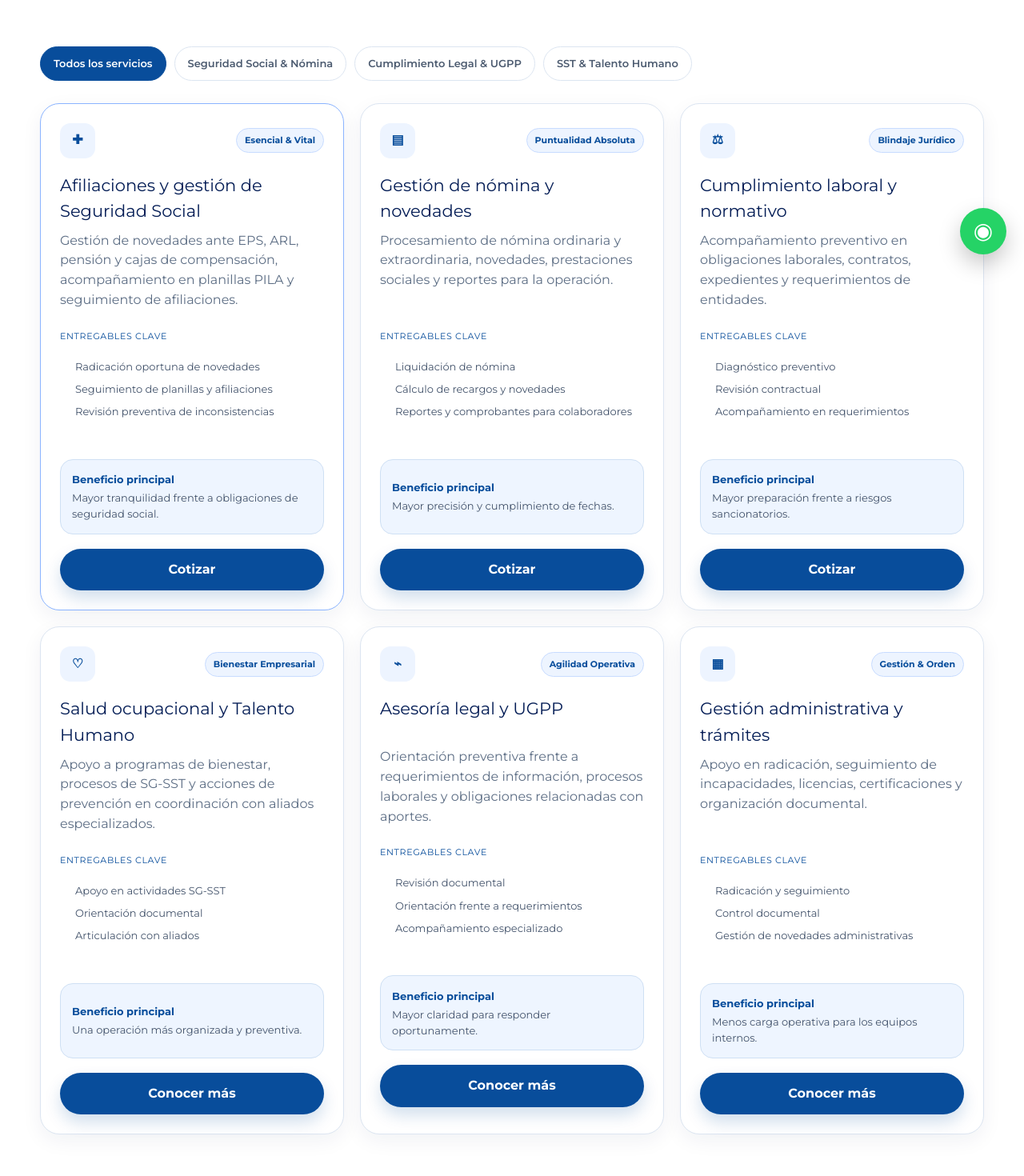
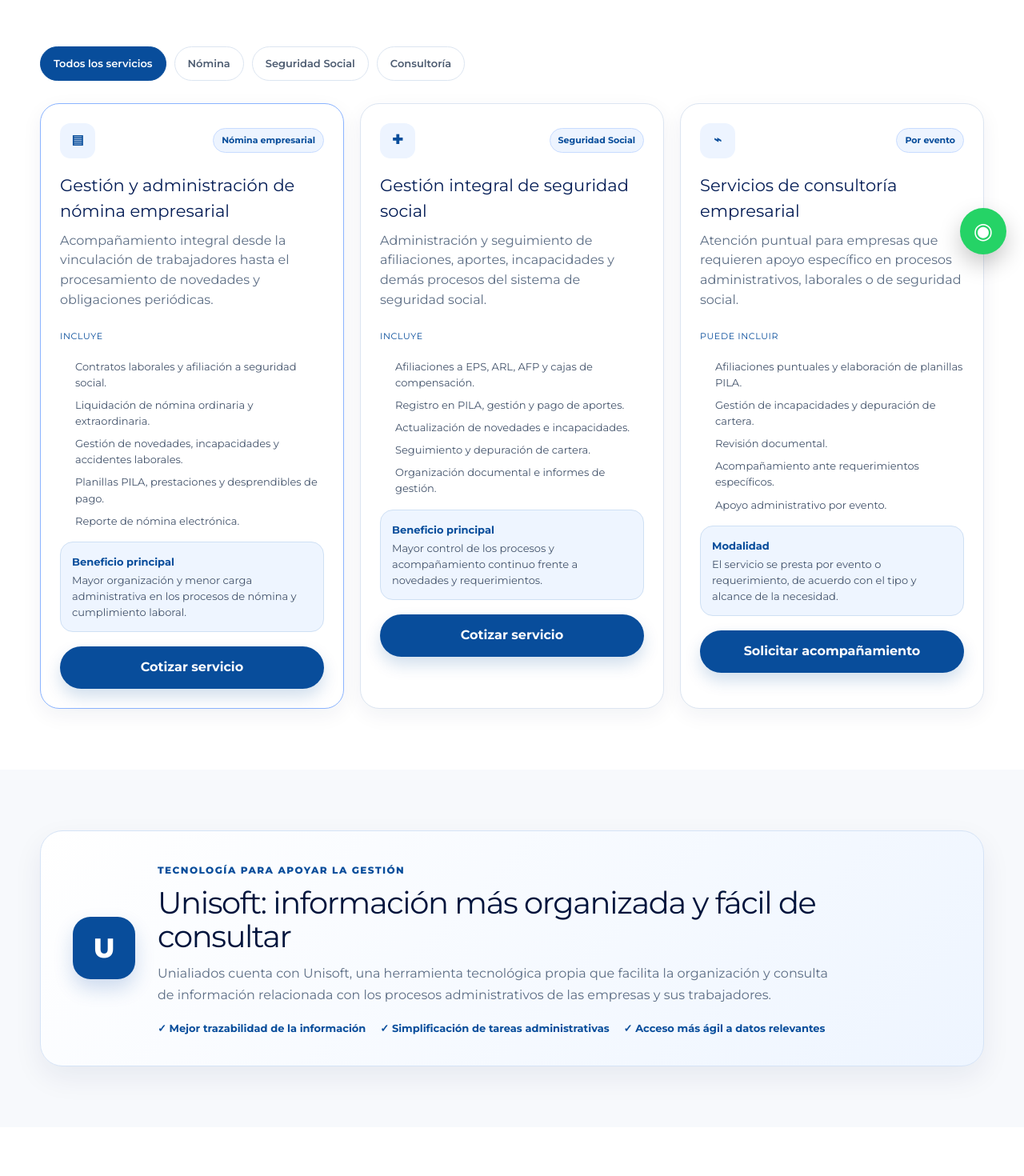
Before and after one commit to saramendoza5ig/unialiados-web, a Next.js app: page /servicios in a window 1280 px wide. Shown: the part 460-1930 px from the top of the page at 80% size. Built offline with nearby package versions, Linux system fonts and the light colour scheme.

Commit message:
cambios word

```diff
--- a/src/app/globals.css
+++ b/src/app/globals.css
@@ -190,3 +190,11 @@ button,input,select,textarea{font:inherit}
 @media(max-width:1020px){.contact-grid-polished{grid-template-columns:1fr}.contact-list-polished{grid-template-columns:1fr 1fr}.analysis-final-cta{max-width:none}}
 @media(max-width:640px){.contact-list-polished{grid-template-columns:1fr}.contact-intro-card h2{font-size:26px}.contact-form-panel>.grid-2,.contact-form-panel>.field,.contact-form-actions{margin-left:20px;margin-right:20px}.contact-form-head{padding:24px 20px 18px}}
 .footer-address{display:block;color:#c9d8ea;margin:8px 0;font-size:14px}
+
+/* Unisoft technology block */
+.unisoft-panel{display:grid;grid-template-columns:auto 1fr;gap:28px;align-items:center;background:linear-gradient(135deg,#fff,#eef5ff);border:1px solid #d5e3f6;border-radius:28px;padding:36px 40px;box-shadow:0 14px 36px rgba(3,28,85,.07)}
+.unisoft-icon{width:78px;height:78px;border-radius:22px;display:grid;place-items:center;background:var(--blue);color:#fff;font-size:34px;font-weight:800;box-shadow:0 12px 24px rgba(22,82,170,.2)}
+.unisoft-panel h2{margin:8px 0 12px;color:var(--navy-dark);font-size:clamp(28px,3vw,40px);line-height:1.08}
+.unisoft-panel p{margin:0;color:#5c6d84;line-height:1.7;max-width:850px}
+.unisoft-points{display:flex;flex-wrap:wrap;gap:10px 18px;margin-top:18px;color:var(--blue);font-weight:700;font-size:13px}
+@media(max-width:640px){.unisoft-panel{grid-template-columns:1fr;padding:26px}.unisoft-icon{width:64px;height:64px;font-size:28px}}
--- a/src/app/page.js
+++ b/src/app/page.js
@@ -190,7 +190,7 @@ export default function Page() {
                   Tecnología aplicada
                 </h3>
                 <p>
-                  Utilizamos herramientas tecnológicas propias, como Unisoft, para organizar la información, mejorar la trazabilidad y optimizar los procesos.
+                  Unisoft facilita la organización y consulta de información, mejora la trazabilidad y simplifica tareas administrativas.
                 </p>
               </div>
               <div className="card">
@@ -282,7 +282,7 @@ export default function Page() {
                 ¿Necesitas apoyo en la gestión de tu empresa?
               </h2>
               <p>
-                Nuestro equipo puede ayudarte a organizar y acompañar tus procesos de nómina, seguridad social y gestión administrativa.
+                Nuestro equipo puede ayudarte con nómina, seguridad social y requerimientos administrativos específicos.
               </p>
             </div>
             <div className="actions">
--- a/src/app/servicios/page.js
+++ b/src/app/servicios/page.js
@@ -3,304 +3,150 @@ export default function Page() {
     <main>
       <section className="page-hero">
         <div className="container">
-          <span className="eyebrow">
-            Nuestros servicios
-          </span>
-          <h1>
-            Soluciones integrales para una gestión sin complicaciones.
-          </h1>
+          <span className="eyebrow">Nuestros servicios</span>
+          <h1>Gestión empresarial clara, organizada y acompañada.</h1>
           <p>
-            Acompañamiento empresarial en seguridad social, nómina, cumplimiento, gestión humana y procesos administrativos.
+            Apoyamos a las empresas en sus procesos de nómina, seguridad social y
+            requerimientos administrativos específicos.
           </p>
         </div>
       </section>
+
       <section className="section">
         <div className="container">
-          <div className="service-tabs">
-            <span className="active">
-              Todos los servicios
-            </span>
-            <span>
-              Seguridad Social & Nómina
-            </span>
-            <span>
-              Cumplimiento Legal & UGPP
-            </span>
-            <span>
-              SST & Talento Humano
-            </span>
+          <div className="service-tabs" aria-label="Categorías de servicios">
+            <span className="active">Todos los servicios</span>
+            <span>Nómina</span>
+            <span>Seguridad Social</span>
+            <span>Consultoría</span>
           </div>
+
           <div className="services-grid">
-            <div className="service-card featured">
+            <article className="service-card featured">
               <div className="service-top">
-                <div className="icon">
-                  ✚
-                </div>
-                <span className="tag">
-                  Esencial & Vital
+                <div className="icon">▤</div>
+                <span className="tag">Nómina empresarial</span>
+              </div>
+              <h3>Gestión y administración de nómina empresarial</h3>
+              <p>
+                Acompañamiento integral desde la vinculación de trabajadores hasta
+                el procesamiento de novedades y obligaciones periódicas.
+              </p>
+              <h4>Incluye</h4>
+              <ul>
+                <li>Contratos laborales y afiliación a seguridad social.</li>
+                <li>Liquidación de nómina ordinaria y extraordinaria.</li>
+                <li>Gestión de novedades, incapacidades y accidentes laborales.</li>
+                <li>Planillas PILA, prestaciones y desprendibles de pago.</li>
+                <li>Reporte de nómina electrónica.</li>
+              </ul>
+              <div className="benefit">
+                <strong>Beneficio principal</strong>
+                <span>
+                  Mayor organización y menor carga administrativa en los procesos de
+                  nómina y cumplimiento laboral.
                 </span>
               </div>
-              <h3>
-                Afiliaciones y gestión de Seguridad Social
-              </h3>
+              <a className="btn btn-primary" href="/cotizador">Cotizar servicio</a>
+            </article>
+
+            <article className="service-card">
+              <div className="service-top">
+                <div className="icon">✚</div>
+                <span className="tag">Seguridad Social</span>
+              </div>
+              <h3>Gestión integral de seguridad social</h3>
               <p>
-                Gestión de novedades ante EPS, ARL, pensión y cajas de compensación, acompañamiento en planillas PILA y seguimiento de afiliaciones.
+                Administración y seguimiento de afiliaciones, aportes, incapacidades
+                y demás procesos del sistema de seguridad social.
               </p>
-              <h4>
-                Entregables clave
-              </h4>
+              <h4>Incluye</h4>
               <ul>
-                <li>
-                  Radicación oportuna de novedades
-                </li>
-                <li>
-                  Seguimiento de planillas y afiliaciones
-                </li>
-                <li>
-                  Revisión preventiva de inconsistencias
-                </li>
+                <li>Afiliaciones a EPS, ARL, AFP y cajas de compensación.</li>
+                <li>Registro en PILA, gestión y pago de aportes.</li>
+                <li>Actualización de novedades e incapacidades.</li>
+                <li>Seguimiento y depuración de cartera.</li>
+                <li>Organización documental e informes de gestión.</li>
               </ul>
               <div className="benefit">
-                <strong>
-                  Beneficio principal
-                </strong>
+                <strong>Beneficio principal</strong>
                 <span>
-                  Mayor tranquilidad frente a obligaciones de seguridad social.
+                  Mayor control de los procesos y acompañamiento continuo frente a
+                  novedades y requerimientos.
                 </span>
               </div>
-              <a className="btn btn-primary" href="/cotizador">
-                Cotizar
-              </a>
-            </div>
-            <div className="service-card">
+              <a className="btn btn-primary" href="/cotizador">Cotizar servicio</a>
+            </article>
+
+            <article className="service-card">
               <div className="service-top">
-                <div className="icon">
-                  ▤
-                </div>
-                <span className="tag">
-                  Puntualidad Absoluta
+                <div className="icon">⌁</div>
+                <span className="tag">Por evento</span>
+              </div>
+              <h3>Servicios de consultoría empresarial</h3>
+              <p>
+                Atención puntual para empresas que requieren apoyo específico en
+                procesos administrativos, laborales o de seguridad social.
+              </p>
+              <h4>Puede incluir</h4>
+              <ul>
+                <li>Afiliaciones puntuales y elaboración de planillas PILA.</li>
+                <li>Gestión de incapacidades y depuración de cartera.</li>
+                <li>Revisión documental.</li>
+                <li>Acompañamiento ante requerimientos específicos.</li>
+                <li>Apoyo administrativo por evento.</li>
+              </ul>
+              <div className="benefit">
+                <strong>Modalidad</strong>
+                <span>
+                  El servicio se presta por evento o requerimiento, de acuerdo con el
+                  tipo y alcance de la necesidad.
                 </span>
               </div>
-              <h3>
-                Gestión de nómina y novedades
-              </h3>
+              <a className="btn btn-primary" href="/contacto">Solicitar acompañamiento</a>
+            </article>
+          </div>
+        </div>
+      </section>
+
+      <section className="section alt">
+        <div className="container">
+          <div className="unisoft-panel">
+            <div className="unisoft-icon" aria-hidden="true">U</div>
+            <div>
+              <span className="eyebrow">Tecnología para apoyar la gestión</span>
+              <h2>Unisoft: información más organizada y fácil de consultar</h2>
               <p>
-                Procesamiento de nómina ordinaria y extraordinaria, novedades, prestaciones sociales y reportes para la operación.
+                Unialiados cuenta con Unisoft, una herramienta tecnológica propia que
+                facilita la organización y consulta de información relacionada con
+                los procesos administrativos de las empresas y sus trabajadores.
               </p>
-              <h4>
-                Entregables clave
-              </h4>
-              <ul>
-                <li>
-                  Liquidación de nómina
-                </li>
-                <li>
-                  Cálculo de recargos y novedades
-                </li>
-                <li>
-                  Reportes y comprobantes para colaboradores
-                </li>
-              </ul>
-              <div className="benefit">
-                <strong>
-                  Beneficio principal
-                </strong>
-                <span>
-                  Mayor precisión y cumplimiento de fechas.
-                </span>
+              <div className="unisoft-points">
+                <span>✓ Mejor trazabilidad de la información</span>
+                <span>✓ Simplificación de tareas administrativas</span>
+                <span>✓ Acceso más ágil a datos relevantes</span>
               </div>
-              <a className="btn btn-primary" href="/cotizador">
-                Cotizar
-              </a>
-            </div>
-            <div className="service-card">
-              <div className="service-top">
-                <div className="icon">
-                  ⚖
-                </div>
-                <span className="tag">
-                  Blindaje Jurídico
-                </span>
-              </div>
-              <h3>
-                Cumplimiento laboral y normativo
-              </h3>
-              <p>
-                Acompañamiento preventivo en obligaciones laborales, contratos, expedientes y requerimientos de entidades.
-              </p>
-              <h4>
-                Entregables clave
-              </h4>
-              <ul>
-                <li>
-                  Diagnóstico preventivo
-                </li>
-                <li>
-                  Revisión contractual
-                </li>
-                <li>
-                  Acompañamiento en requerimientos
-                </li>
-              </ul>
-              <div className="benefit">
-                <strong>
-                  Beneficio principal
-                </strong>
-                <span>
-                  Mayor preparación frente a riesgos sancionatorios.
-                </span>
-              </div>
-              <a className="btn btn-primary" href="/cotizador">
-                Cotizar
-              </a>
-            </div>
-            <div className="service-card">
-              <div className="service-top">
-                <div className="icon">
-                  ♡
-                </div>
-                <span className="tag">
-                  Bienestar Empresarial
-                </span>
-              </div>
-              <h3>
-                Salud ocupacional y Talento Humano
-              </h3>
-              <p>
-                Apoyo a programas de bienestar, procesos de SG-SST y acciones de prevención en coordinación con aliados especializados.
-              </p>
-              <h4>
-                Entregables clave
-              </h4>
-              <ul>
-                <li>
-                  Apoyo en actividades SG-SST
-                </li>
-                <li>
-                  Orientación documental
-                </li>
-                <li>
-                  Articulación con aliados
-                </li>
-              </ul>
-              <div className="benefit">
-                <strong>
-                  Beneficio principal
-                </strong>
-                <span>
-                  Una operación más organizada y preventiva.
-                </span>
-              </div>
-              <a className="btn btn-primary" href="/contacto">
-                Conocer más
-              </a>
-            </div>
-            <div className="service-card">
-              <div className="service-top">
-                <div className="icon">
-                  ⌁
-                </div>
-                <span className="tag">
-                  Agilidad Operativa
-                </span>
-              </div>
-              <h3>
-                Asesoría legal y UGPP
-              </h3>
-              <p>
-                Orientación preventiva frente a requerimientos de información, procesos laborales y obligaciones relacionadas con aportes.
-              </p>
-              <h4>
-                Entregables clave
-              </h4>
-              <ul>
-                <li>
-                  Revisión documental
-                </li>
-                <li>
-                  Orientación frente a requerimientos
-                </li>
-                <li>
-                  Acompañamiento especializado
-                </li>
-              </ul>
-              <div className="benefit">
-                <strong>
-                  Beneficio principal
-                </strong>
-                <span>
-                  Mayor claridad para responder oportunamente.
-                </span>
-              </div>
-              <a className="btn btn-primary" href="/contacto">
-                Conocer más
-              </a>
-            </div>
-            <div className="service-card">
-              <div className="service-top">
-                <div className="icon">
-                  ▦
-                </div>
-                <span className="tag">
-                  Gestión & Orden
-                </span>
-              </div>
-              <h3>
-                Gestión administrativa y trámites
-              </h3>
-              <p>
-                Apoyo en radicación, seguimiento de incapacidades, licencias, certificaciones y organización documental.
-              </p>
-              <h4>
-                Entregables clave
-              </h4>
-              <ul>
-                <li>
-                  Radicación y seguimiento
-                </li>
-                <li>
-                  Control documental
-                </li>
-                <li>
-                  Gestión de novedades administrativas
-                </li>
-              </ul>
-              <div className="benefit">
-                <strong>
-                  Beneficio principal
-                </strong>
-                <span>
-                  Menos carga operativa para los equipos internos.
-                </span>
-              </div>
-              <a className="btn btn-primary" href="/contacto">
-                Conocer más
-              </a>
             </div>
           </div>
         </div>
       </section>
-      <section className="section alt">
+
+      <section className="section">
         <div className="container">
           <div className="cta">
             <div>
-              <span className="eyebrow" style={{color: "#ffd35b"}}>
+              <span className="eyebrow" style={{ color: "#ffd35b" }}>
                 SOLUCIONES A LA MEDIDA
               </span>
-              <h2>
-                ¿Necesitas un servicio adaptado a tu empresa?
-              </h2>
+              <h2>¿Necesitas apoyo para un proceso específico?</h2>
               <p>
-                Cuéntanos tu necesidad y diseñaremos una ruta de acompañamiento adecuada para tu operación.
+                Cuéntanos tu necesidad y definiremos el alcance adecuado para tu
+                empresa.
               </p>
             </div>
             <div className="actions">
-              <a className="btn btn-gold" href="/cotizador">
-                Solicitar cotización
-              </a>
-              <a className="btn btn-light" href="/contacto">
-                Hablar con un asesor
-              </a>
+              <a className="btn btn-gold" href="/cotizador">Solicitar cotización</a>
+              <a className="btn btn-light" href="/contacto">Hablar con un asesor</a>
             </div>
           </div>
         </div>
```
